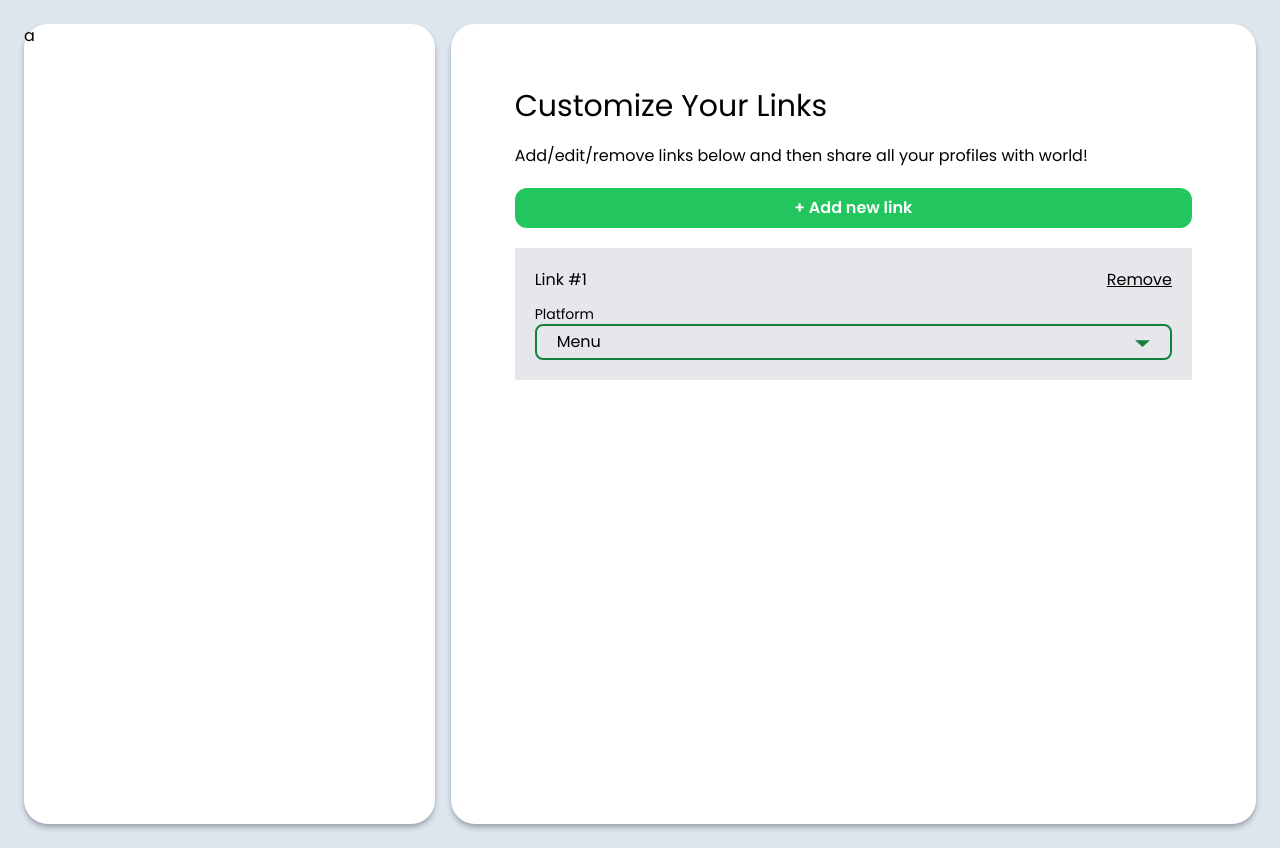
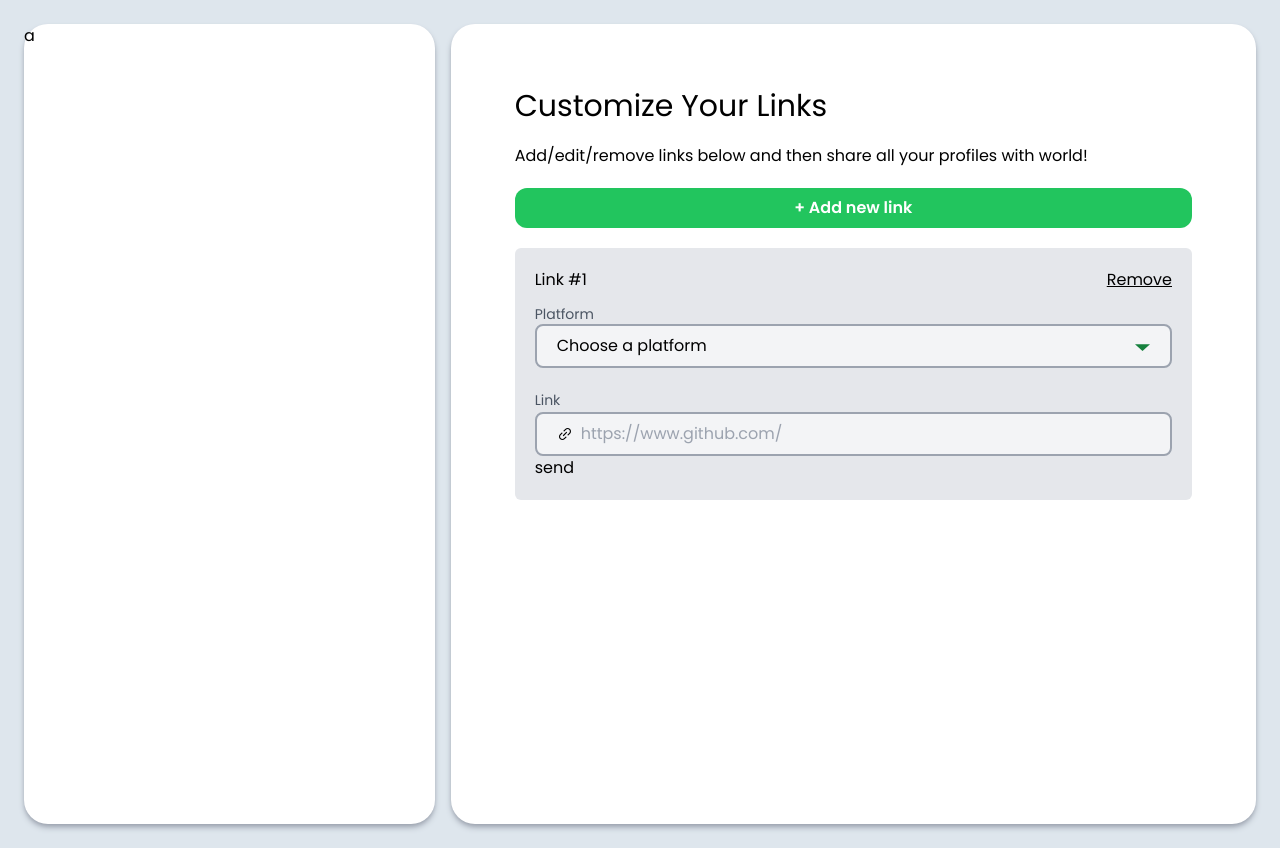
Before and after one commit to tayfunario/link-sharing-app, a Next.js app: page / in a window 1280 px wide. Built offline with nearby package versions, Linux system fonts and the light colour scheme.

Commit message:
commit before adding useContext

```diff
--- a/components/Dashboard.tsx
+++ b/components/Dashboard.tsx
@@ -1,6 +1,9 @@
 import Linkbox from "./Linkbox";
 
+
+
 export const Dashboard = () => {
+
   return (
     <div className="grow h-screen p-16 bg-white rounded-3xl shadow-md shadow-gray-400">
       <h3 className="text-3xl mb-5 font-normal">Customize Your Links</h3>
--- a/components/Linkbox.tsx
+++ b/components/Linkbox.tsx
@@ -1,26 +1,40 @@
-import { BsYoutube } from "react-icons/bs";
+import { BsYoutube, BsFacebook, BsInstagram } from "react-icons/bs";
+import { AiFillGithub, AiOutlineTwitter, AiOutlineLink } from "react-icons/ai";
 import { motion, AnimatePresence } from "framer-motion";
-import { useState } from "react";
+import { useState, useEffect } from "react";
 
 interface LinkboxProps {
   index: number;
 }
 
 function Linkbox({ index }: LinkboxProps) {
+  const [isOpen, setIsOpen] = useState(false);
+  const [chosenPlatform, setChosenPlatform] =
+    useState<string>("Choose a platform");
+  const [chosenPlatformIcon, setChosenPlatformIcon] = useState(null);
+
   return (
-    <div className="bg-gray-200 p-5">
+    <div className="bg-gray-200 mb-12 p-5 rounded-md">
       <div className="flex justify-between">
         <span>Link #{index}</span>
         <span className="underline">Remove</span>
       </div>
 
-      <span className="block mt-3 text-sm">Platform</span>
-
-      <ToggleMenu />
+      <span className="block mt-3 text-sm capitalize text-gray-600">
+        Platform
+      </span>
+      <ToggleMenu
+        isOpen={isOpen}
+        setIsOpen={setIsOpen}
+        chosenPlatform={chosenPlatform}
+        setChosenPlatform={setChosenPlatform}
+        chosenPlatformIcon={chosenPlatformIcon}
+        setChosenPlatformIcon={setChosenPlatformIcon}
+      />
+      <Input chosenPlatform={chosenPlatform} />
     </div>
   );
 }
-export default Linkbox;
 
 const ulVariants = {
   initial: {
@@ -52,17 +66,52 @@ const liVariants = {
   },
 };
 
-const ToggleMenu = () => {
-  const [isOpen, setIsOpen] = useState(false);
+interface ToggleMenuProps {
+  isOpen: boolean;
+  setIsOpen: (isOpen: boolean) => void;
+  chosenPlatform: string;
+  setChosenPlatform: (chosenPlatform: string) => void;
+  chosenPlatformIcon: any;
+  setChosenPlatformIcon: (chosenPlatformIcon: any) => void;
+}
+
+const ToggleMenu = ({
+  isOpen,
+  setIsOpen,
+  chosenPlatform,
+  setChosenPlatform,
+  chosenPlatformIcon,
+  setChosenPlatformIcon,
+}: ToggleMenuProps) => {
+  useEffect(() => {
+    document.addEventListener("click", (e) => {
+      const target = e.target as HTMLElement;
+
+      if (!target.closest("#ul-menu") && !target.closest(".link-btn")) {
+        setIsOpen(false);
+      }
+    });
+  }, []);
+
+  useEffect(() => {
+    if (isOpen) {
+      const btnWidth = document.querySelector(".link-btn")!.clientWidth;
+      const ulElement = document.querySelector("#ul-menu") as HTMLUListElement;
+      ulElement.style.width = `${btnWidth}px`;
+    }
+  }, [isOpen]);
 
   return (
     <div>
       <motion.button
-        className="flex justify-between items-center mx-auto px-5 py-1 text-black w-full rounded-lg border-2 border-green-700"
+        className="link-btn flex justify-between items-center bg-gray-100 px-5 py-2 w-full rounded-lg border-2 border-gray-400"
         onClick={() => setIsOpen(!isOpen)}
         whileTap={{ scale: 0.98 }}
       >
-        Menu
+        <div className="flex items-center gap-x-2">
+          {chosenPlatformIcon}
+          {chosenPlatform}
+        </div>
         <motion.svg
           width="15"
           height="15"
@@ -78,6 +127,7 @@ const ToggleMenu = () => {
       <AnimatePresence>
         {isOpen && (
           <motion.ul
+            id="ul-menu"
             className="mt-1 absolute rounded-lg bg-green-600"
             variants={ulVariants}
             initial="initial"
@@ -85,28 +135,59 @@ const ToggleMenu = () => {
             exit="closed"
           >
             <motion.li
-              className="h-10 text-white pt-2 pl-2"
+              className="h-10 text-white pt-2 pl-2 hover:bg-green-500"
               variants={liVariants}
+              onClick={(e) => {
+                setChosenPlatform("Youtube");
+                setChosenPlatformIcon(<BsYoutube className="inline" />);
+                setIsOpen(false);
+              }}
             >
-              asasda
+              <BsYoutube className="inline" /> Youtube
             </motion.li>
             <motion.li
-              className="h-10 text-white pt-2 pl-2"
+              className="h-10 text-white pt-2 pl-2 hover:bg-green-500"
               variants={liVariants}
+              onClick={() => {
+                setChosenPlatform("Github");
+                setChosenPlatformIcon(<AiFillGithub className="inline" />);
+                setIsOpen(false);
+              }}
             >
-              dsadsadas
+              <AiFillGithub className="inline" /> GitHub
             </motion.li>
             <motion.li
-              className="h-10 text-white pt-2 pl-2"
+              className="h-10 text-white pt-2 pl-2 hover:bg-green-500"
               variants={liVariants}
+              onClick={() => {
+                setChosenPlatform("Instagram");
+                setChosenPlatformIcon(<BsInstagram className="inline" />);
+                setIsOpen(false);
+              }}
             >
-              asdasd
+              <BsInstagram className="inline" /> Instagram
             </motion.li>
             <motion.li
-              className="h-10 text-white pt-2 pl-2"
+              className="h-10 text-white pt-2 pl-2 hover:bg-green-500"
               variants={liVariants}
+              onClick={() => {
+                setChosenPlatform("Facebook");
+                setChosenPlatformIcon(<BsFacebook className="inline" />);
+                setIsOpen(false);
+              }}
             >
-              sdsada
+              <BsFacebook className="inline" /> Facebook
+            </motion.li>
+            <motion.li
+              className="h-10 text-white pt-2 pl-2 hover:bg-green-500"
+              variants={liVariants}
+              onClick={() => {
+                setChosenPlatform("Twitter");
+                setChosenPlatformIcon(<AiOutlineTwitter className="inline" />);
+                setIsOpen(false);
+              }}
+            >
+              <AiOutlineTwitter className="inline" /> Twitter
             </motion.li>
           </motion.ul>
         )}
@@ -114,3 +195,37 @@ const ToggleMenu = () => {
     </div>
   );
 };
+
+const Input = ({ chosenPlatform }: { chosenPlatform: string }) => {
+  return (
+    <div className="mt-5">
+      <form>
+        <label htmlFor="link" className="mt-3 text-sm capitalize text-gray-600">
+          Link
+        </label>
+        <div className="flex items-center gap-x-2 bg-gray-11 rounded-lg px-5 py-2 bg-gray-100 border-2 border-gray-400">
+          <AiOutlineLink />
+          <input
+            required
+            type="text"
+            id="link"
+            className="grow bg-transparent focus:outline-none"
+            placeholder={
+              chosenPlatform === "Choose a platform"
+                ? `https://www.github.com/`
+                : `https://www.${chosenPlatform.toLowerCase()}.com/`
+            }
+            pattern={
+              chosenPlatform === "Choose a platform"
+                ? `https://www.github.com/[a-zA-Z0-9]+`
+                : `https://www.${chosenPlatform.toLowerCase()}.com/[a-zA-Z0-9]+`
+            }
+          />
+        </div>
+        <button type="submit">send</button>
+      </form>
+    </div>
+  );
+};
+
+export default Linkbox;
```
